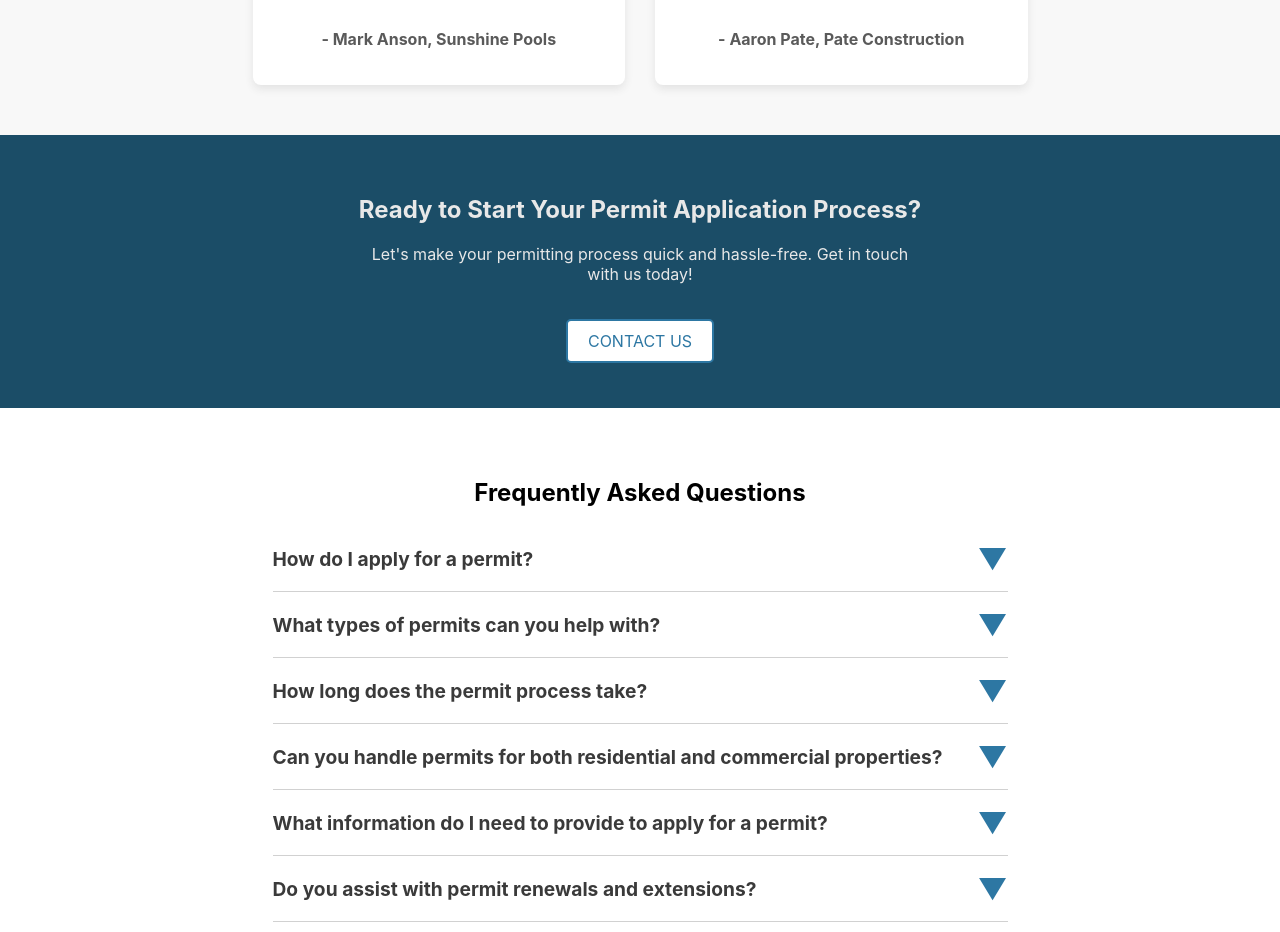
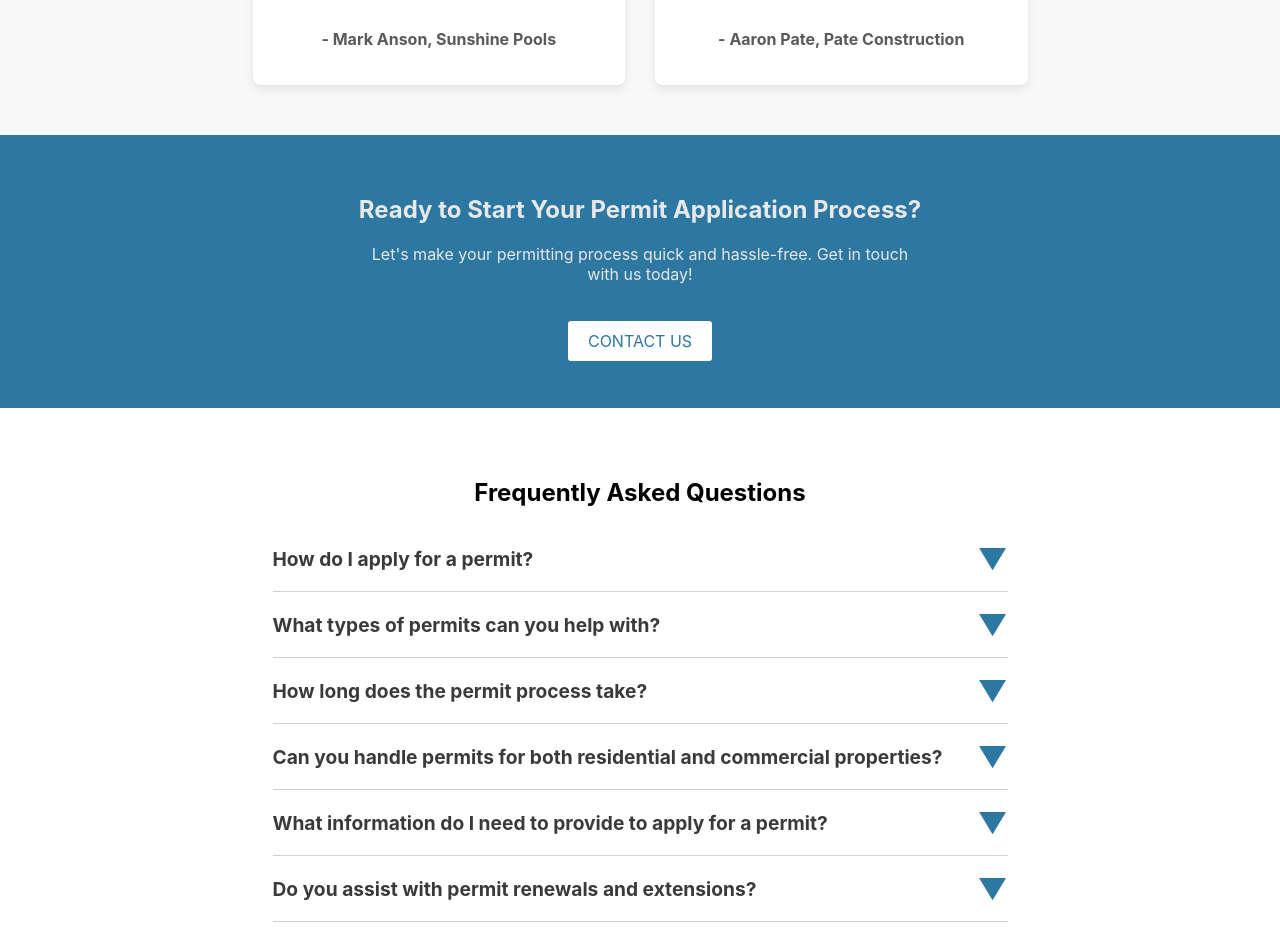
Before and after one commit to jacobnaumann/permitsbydavid, a React (Create React App) app: page / in a window 1280 px wide. Shown: the part 1820-2752 px from the top of the page. Built offline with nearby package versions, Linux system fonts and the light colour scheme.

Commit message:
Minor color changes and modified package.json to rm old build files

```diff
--- a/package.json
+++ b/package.json
@@ -14,6 +14,7 @@
   },
   "scripts": {
     "start": "react-scripts start",
+    "prebuild": "rimraf build",
     "build": "react-scripts build",
     "test": "react-scripts test",
     "eject": "react-scripts eject"
@@ -35,5 +36,8 @@
       "last 1 firefox version",
       "last 1 safari version"
     ]
+  },
+  "devDependencies": {
+    "rimraf": "^5.0.5"
   }
 }
--- a/public/index.html
+++ b/public/index.html
@@ -3,11 +3,12 @@
   <head>
     <meta charset="utf-8" />
     <link rel="icon" href="%PUBLIC_URL%/favicon.ico" />
+    <title>PermitsByDavid.com</title>
     <meta name="viewport" content="width=device-width, initial-scale=1" />
     <meta name="theme-color" content="#000000" />
     <meta
       name="description"
-      content="Web site created using create-react-app"
+      content="Permitting Services for the Central Florida region - PermitsByDavid.com"
     />
     <link rel="apple-touch-icon" href="%PUBLIC_URL%/logo192.png" />
     <!--
--- a/src/styles/Base.css
+++ b/src/styles/Base.css
@@ -5,7 +5,7 @@
 :root {
   /* Color scheme */
   --color-primary: #2D77A3; /* Primary button color - A softer shade of blue */
-  --color-primary-dark: #1B4D67; /* Primary button hover color - A darker shade of blue */
+  --color-primary-dark: #1b4d67; /* Primary button hover color - A darker shade of blue */
   --color-secondary: #4FAFA4; /* Secondary button and link color - A muted teal for a secondary accent */
   --color-secondary-dark: #3B7D7B; /* Secondary button and link hover color - A darker shade of teal */
   --color-background: #F8F8F8; /* Background color for sections - A very light gray that's easy on the eyes */
--- a/src/styles/Common.css
+++ b/src/styles/Common.css
@@ -40,7 +40,7 @@
 /* CTA Section Styling */
 
 .call-to-action {
-  background-color: var(--color-primary-dark); /* A strong color for CTA to stand out */
+  background-color: var(--color-primary); /* A strong color for CTA to stand out */
   color: var(--color-header-background); /* White text color for readability */
   padding: 40px 0;
   text-align: center;
@@ -118,14 +118,12 @@
 .faq-answer {
   max-height: 0;
   overflow: hidden;
-  transition: max-height 0.3s ease-in-out;
   padding-left: 20px;
   color: var(--color-text-secondary); /* Secondary color for answers */
 }
 
 .faq-item.open .faq-answer {
   max-height: 1000px; /* Adjust if necessary for your content */
-  transition: max-height 0.5s ease-in-out;
 }
 
 .faq-toggle {
```
Also changed, not shown: 1 other file (tests, documents, lock files or other folders).
